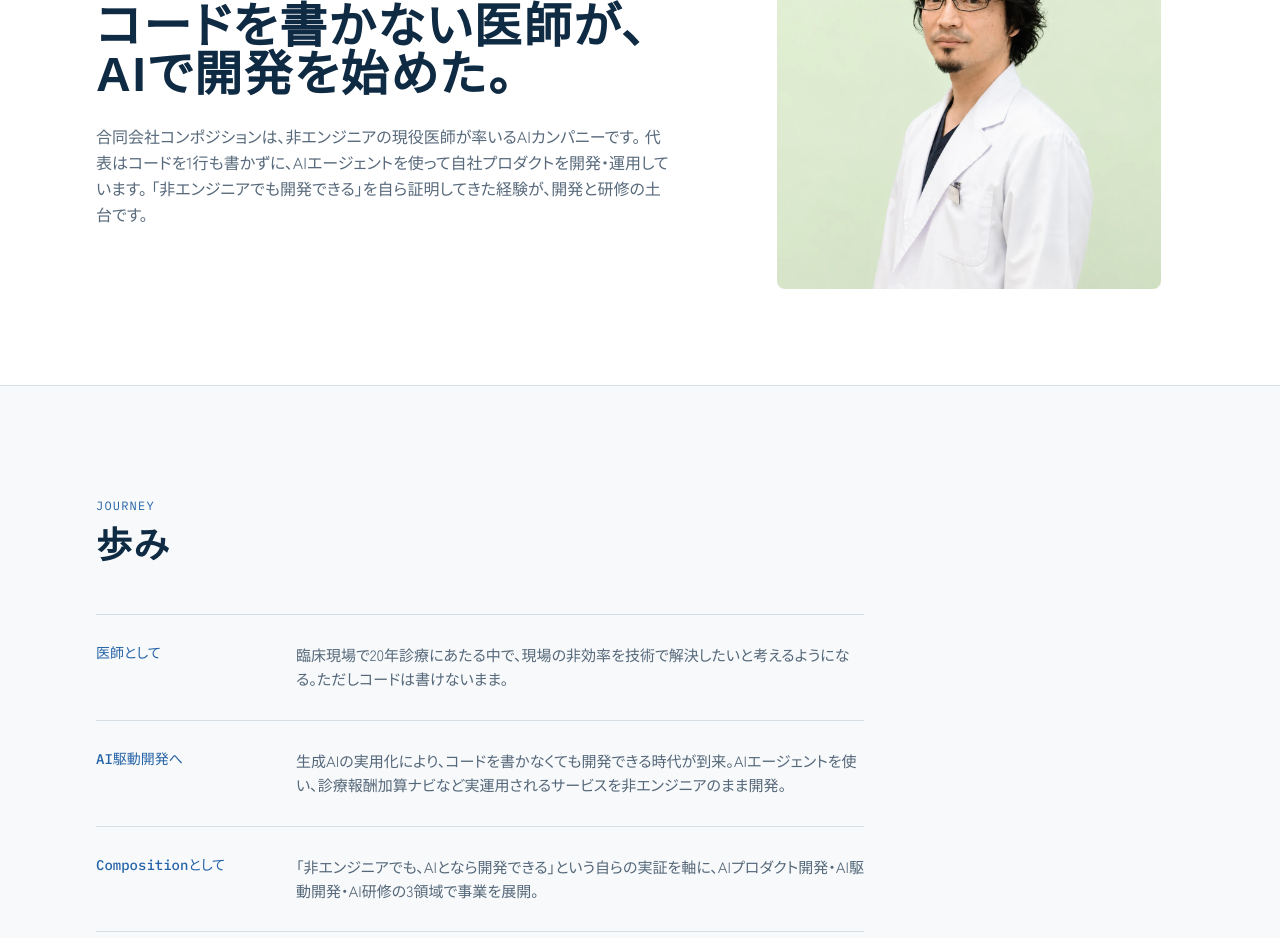
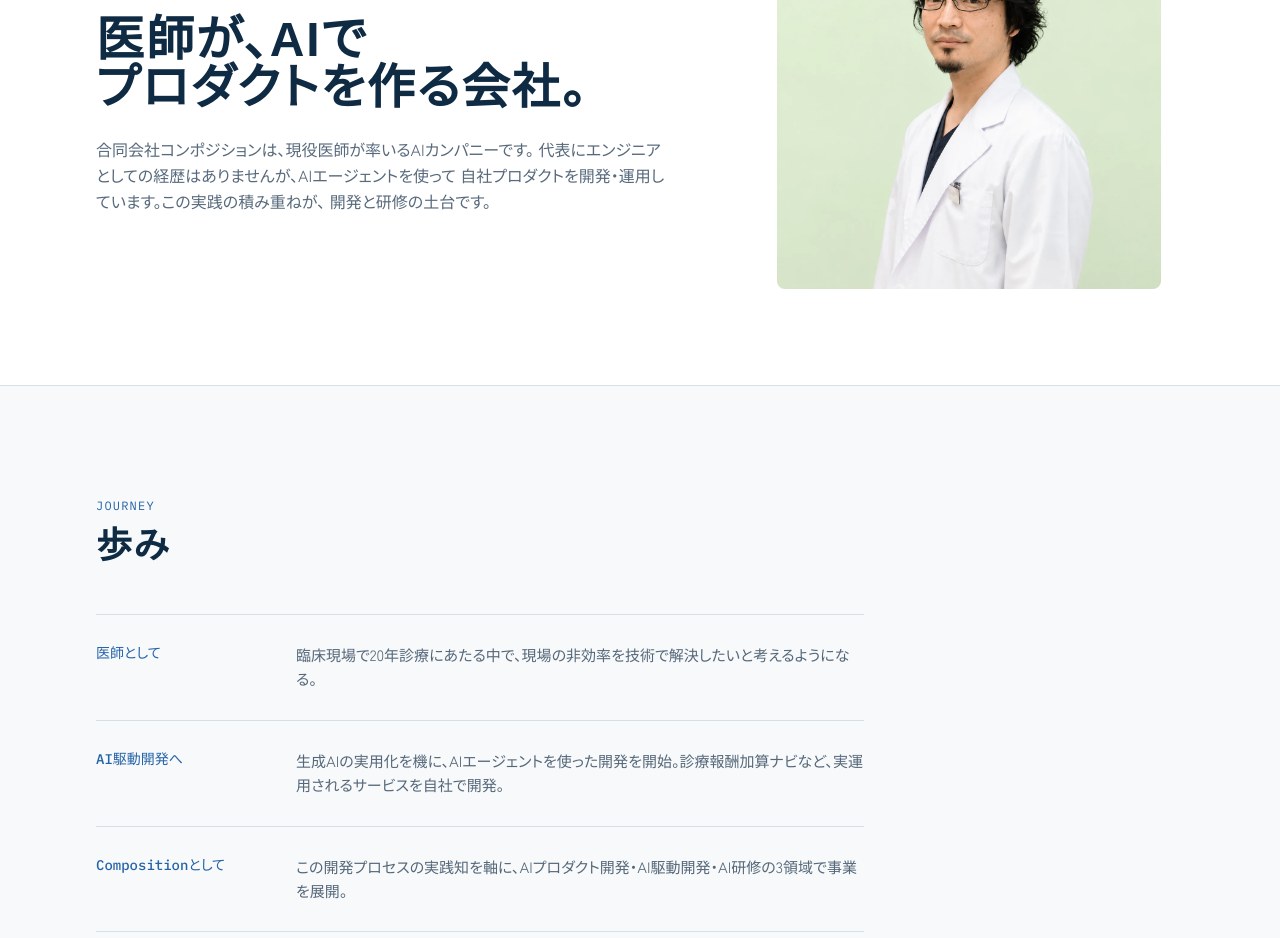
Before and after one commit to shimayuz/composition, a Next.js app: page /about in a window 1280 px wide. Shown: the part 260-1198 px from the top of the page. Built offline with nearby package versions, Linux system fonts and the light colour scheme; no server answers; a web font is replaced by a local one.

Commit message:
fix: 非エンジニア宣言を削除し、動くプロダクトで語るトーンに修正

```diff
--- a/src/app/about/page.tsx
+++ b/src/app/about/page.tsx
@@ -8,13 +8,13 @@ import { siteConfig } from '../../lib/siteConfig';
 export const metadata: Metadata = {
   title: '私たちについて',
   description:
-    '合同会社コンポジションは、コードを書かずにAIでプロダクトを開発・運用する現役医師が率いるAIカンパニー。AIプロダクト開発・AI駆動開発・AI研修を提供します。',
+    '合同会社コンポジションは、現役医師が率いるAIカンパニー。AIエージェントで自社プロダクトを開発・運用する実践知をもとに、AIプロダクト開発・AI駆動開発・AI研修を提供します。',
 };
 
 const timeline = [
-  { year: '医師として', body: '臨床現場で20年診療にあたる中で、現場の非効率を技術で解決したいと考えるようになる。ただしコードは書けないまま。' },
-  { year: 'AI駆動開発へ', body: '生成AIの実用化により、コードを書かなくても開発できる時代が到来。AIエージェントを使い、診療報酬加算ナビなど実運用されるサービスを非エンジニアのまま開発。' },
-  { year: 'Compositionとして', body: '「非エンジニアでも、AIとなら開発できる」という自らの実証を軸に、AIプロダクト開発・AI駆動開発・AI研修の3領域で事業を展開。' },
+  { year: '医師として', body: '臨床現場で20年診療にあたる中で、現場の非効率を技術で解決したいと考えるようになる。' },
+  { year: 'AI駆動開発へ', body: '生成AIの実用化を機に、AIエージェントを使った開発を開始。診療報酬加算ナビなど、実運用されるサービスを自社で開発。' },
+  { year: 'Compositionとして', body: 'この開発プロセスの実践知を軸に、AIプロダクト開発・AI駆動開発・AI研修の3領域で事業を展開。' },
 ];
 
 export default function AboutPage() {
@@ -25,14 +25,15 @@ export default function AboutPage() {
           <div className="lg:col-span-7">
             <p className="data-label mb-5">About us</p>
             <h1 className="text-3xl md:text-5xl font-black leading-tight">
-              コードを書かない医師が、
+              医師が、AIで
               <br />
-              AIで開発を始めた。
+              プロダクトを作る会社。
             </h1>
             <p className="mt-6 text-ink/70 leading-relaxed max-w-xl">
-              合同会社コンポジションは、非エンジニアの現役医師が率いるAIカンパニーです。
-              代表はコードを1行も書かずに、AIエージェントを使って自社プロダクトを開発・運用しています。
-              「非エンジニアでも開発できる」を自ら証明してきた経験が、開発と研修の土台です。
+              合同会社コンポジションは、現役医師が率いるAIカンパニーです。
+              代表にエンジニアとしての経歴はありませんが、AIエージェントを使って
+              自社プロダクトを開発・運用しています。この実践の積み重ねが、
+              開発と研修の土台です。
             </p>
           </div>
           <div className="lg:col-span-5">
--- a/src/app/layout.tsx
+++ b/src/app/layout.tsx
@@ -33,7 +33,7 @@ export const metadata: Metadata = {
     template: '%s | Composition',
   },
   description:
-    'コードを書かずにAIでプロダクトを開発・運用する現役医師が率いるAIカンパニー。AIプロダクト開発・AI駆動開発・AI研修を提供します。',
+    '現役医師が率いるAIカンパニー。AIエージェントで自社プロダクトを開発・運用する実践知をもとに、AIプロダクト開発・AI駆動開発・AI研修を提供します。',
   openGraph: {
     siteName: 'Composition',
     locale: 'ja_JP',
--- a/src/app/services/dev/page.tsx
+++ b/src/app/services/dev/page.tsx
@@ -75,9 +75,9 @@ export default function DevPage() {
         <div className="container-custom">
           <SectionTitle en="Why us" ja="自社プロダクトで実証済みの開発プロセス" />
           <p className="mt-6 text-ink/70 leading-relaxed max-w-2xl">
-            代表は非エンジニアで、コードは1行も書きません。それでもAIエージェントを使って
-            「診療報酬加算ナビ」を企画から運用まで自社で作り上げました。
-            この「非エンジニアでも開発できるプロセス」そのものが商品です。
+            「診療報酬加算ナビ」は、エンジニア出身ではない代表がAIエージェントを使って
+            企画から運用まで作り上げたサービスです。エンジニアが潤沢にいない組織でも
+            開発を進められる——このプロセスを、貴社の体制に合わせてご提供します。
             作ったものは<Link href="/products" className="text-brand font-bold hover:underline">プロダクト一覧</Link>でご覧いただけます。
           </p>
         </div>
--- a/src/components/home/CeoSection.tsx
+++ b/src/components/home/CeoSection.tsx
@@ -18,12 +18,12 @@ export function CeoSection() {
           </div>
         </div>
         <div className="lg:col-span-8">
-          <SectionTitle en="Founder" ja="現役医師で、CEOで、非エンジニア。" />
+          <SectionTitle en="Founder" ja="代表について" />
           <p className="mt-6 text-ink/70 leading-relaxed max-w-2xl">
-            代表はコードを1行も書きません。AIエージェントに開発させる「AI駆動開発」で、
-            診療報酬加算ナビなどのプロダクトを作り、運用してきました。
-            非エンジニアでもここまで作れる——自分の事業でそれを証明してきたことが、
-            開発と研修の提供価値の土台です。
+            現役医師として診療を続けながら、AIエージェントを使って
+            診療報酬加算ナビなどの自社プロダクトを開発・運用しています。
+            現場の課題を知る当事者が、AIで自ら解決策を作る——
+            その経験をそのまま、開発と研修の形でご提供します。
           </p>
           <Link
             href="/about"
--- a/src/components/home/Hero.tsx
+++ b/src/components/home/Hero.tsx
@@ -14,7 +14,7 @@ export function Hero() {
             実装で語る。
           </h1>
           <p className="mt-6 text-base md:text-lg text-ink/70 leading-relaxed max-w-xl">
-            コードを1行も書かずに、AIでプロダクトを作り運用してきた現役医師。
+            診療のかたわら、AIエージェントでプロダクトを作り運用してきた現役医師。
             <br />
             その「AI駆動開発」の実践知で、プロダクト開発・AI研修を通じて
             あなたの現場に伴走します。
```
